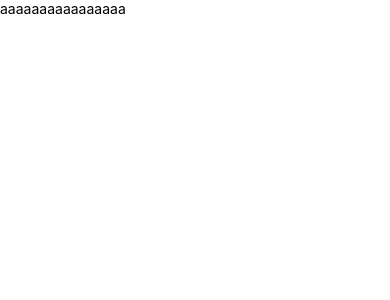
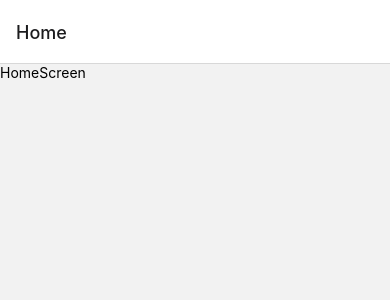
Before and after one commit to ravishankar-shetgar/JetSetGo, a React Native app: screen / in a window 390 px wide. Shown: the top 300 px of the page. Built offline with nearby package versions, Linux system fonts and the light colour scheme.

Commit message:
Add stack navigation

```diff
--- a/App.tsx
+++ b/App.tsx
@@ -1,11 +1,11 @@
 import {NavigationContainer} from '@react-navigation/native';
 import React from 'react';
-import {Text} from 'react-native';
+import HomeNavigationStack from './src/navigation/navigationStacks';
 
 function App(): React.JSX.Element {
   return (
     <NavigationContainer>
-      <Text>aaaaaaaaaaaaaaaa</Text>
+      <HomeNavigationStack />
     </NavigationContainer>
   );
 }
--- a/package.json
+++ b/package.json
@@ -11,6 +11,7 @@
   },
   "dependencies": {
     "@react-navigation/native": "^6.1.10",
+    "@react-navigation/native-stack": "^6.9.18",
     "@reduxjs/toolkit": "^2.1.0",
     "axios": "^1.6.7",
     "react": "18.2.0",
--- /dev/null
+++ b/src/navigation/navigationStacks.tsx
@@ -0,0 +1,15 @@
+import {createNativeStackNavigator} from '@react-navigation/native-stack';
+import React from 'react';
+import HomeScreen from '../screens/home/HomeScreen';
+
+const Stack = createNativeStackNavigator();
+
+const HomeNavigationStack = () => {
+  return (
+    <Stack.Navigator>
+      <Stack.Screen name="Home" component={HomeScreen} />
+    </Stack.Navigator>
+  );
+};
+
+export default HomeNavigationStack;
--- /dev/null
+++ b/src/screens/home/HomeScreen.styles.ts
@@ -0,0 +1,7 @@
+import {StyleSheet} from 'react-native';
+
+const styles = StyleSheet.create({
+  container: {},
+});
+
+export default styles;
--- /dev/null
+++ b/src/screens/home/HomeScreen.tsx
@@ -0,0 +1,16 @@
+import React from 'react';
+import {Text, View} from 'react-native';
+import styles from './HomeScreen.styles';
+
+interface HomeScreenProps {}
+
+/**  */
+const HomeScreen: React.FC<HomeScreenProps> = () => {
+  return (
+    <View style={styles.container}>
+      <Text>HomeScreen</Text>
+    </View>
+  );
+};
+
+export default HomeScreen;
```
Also changed, not shown: 2 other files (tests, documents, lock files or other folders).
